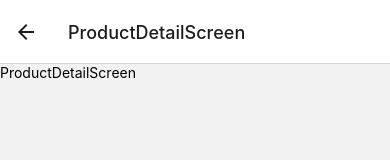
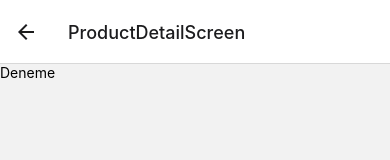
Before and after one commit to aytacbulanik/React_Native_TestLibrary, a React Native app: screen /ProductDetailScreen in a window 390 px wide. Shown: the top 160 px of the page. Built offline with nearby package versions, Linux system fonts and the light colour scheme.

Commit message:
item id send detail screen

```diff
--- a/src/Pages/ProductDetailScreen/ProductDetailScreen.js
+++ b/src/Pages/ProductDetailScreen/ProductDetailScreen.js
@@ -1,10 +1,11 @@
 import {View, Text} from 'react-native';
 import React from 'react';
 
-const ProductDetailScreen = () => {
+const ProductDetailScreen = ({route}) => {
+  console.log(route);
   return (
     <View>
-      <Text>ProductDetailScreen</Text>
+      <Text>Deneme</Text>
     </View>
   );
 };
--- a/src/Pages/ProductScreen/ProductScreen.js
+++ b/src/Pages/ProductScreen/ProductScreen.js
@@ -2,16 +2,15 @@ import {SafeAreaView, FlatList} from 'react-native';
 import React from 'react';
 
 import Product from '../../components/Product/Product';
-
 import FetchData from '../../Hooks/FetchData';
 
 const ProductScreen = ({navigation}) => {
   const {data, loading, error} = FetchData('https://fakestoreapi.com/products');
-  function goToDetail() {
-    navigation.navigate('ProductDetailScreen');
-  }
-  const renderProduct = item => (
-    <Product product={item} onSelect={goToDetail} />
+  const goToDetail = id => {
+    navigation.navigate('ProductDetailScreen', {id});
+  };
+  const renderProduct = ({item}) => (
+    <Product product={item} onSelect={() => goToDetail(item.id)} />
   );
   return (
     <SafeAreaView>
--- a/src/components/Product/Product.js
+++ b/src/components/Product/Product.js
@@ -6,10 +6,10 @@ const Product = ({product, onSelect}) => {
   return (
     <TouchableWithoutFeedback onPress={onSelect}>
       <View style={styles.container}>
-        <Image style={styles.image} source={{uri: product.item.image}} />
+        <Image style={styles.image} source={{uri: product.image}} />
         <View style={styles.textContainer}>
-          <Text style={styles.title}>{product.item.title}</Text>
-          <Text style={styles.price}>{product.item.price} TL</Text>
+          <Text style={styles.title}>{product.title}</Text>
+          <Text style={styles.price}>{product.price} TL</Text>
         </View>
       </View>
     </TouchableWithoutFeedback>
```
